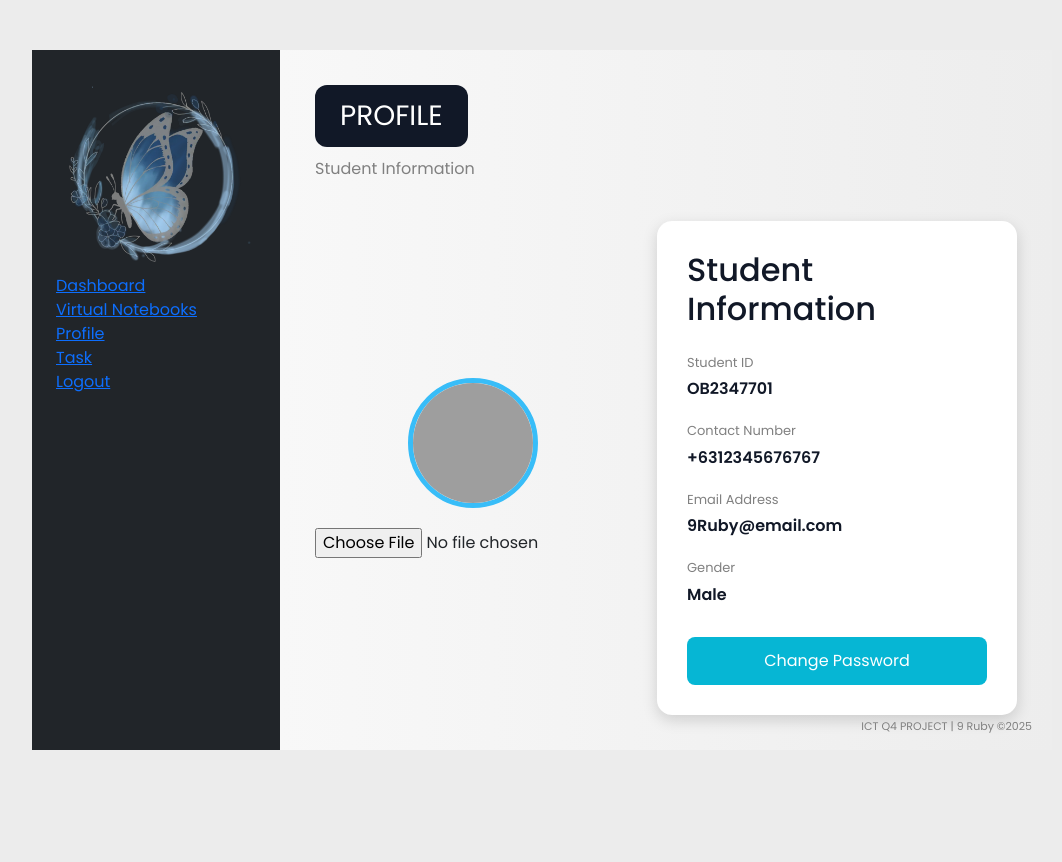
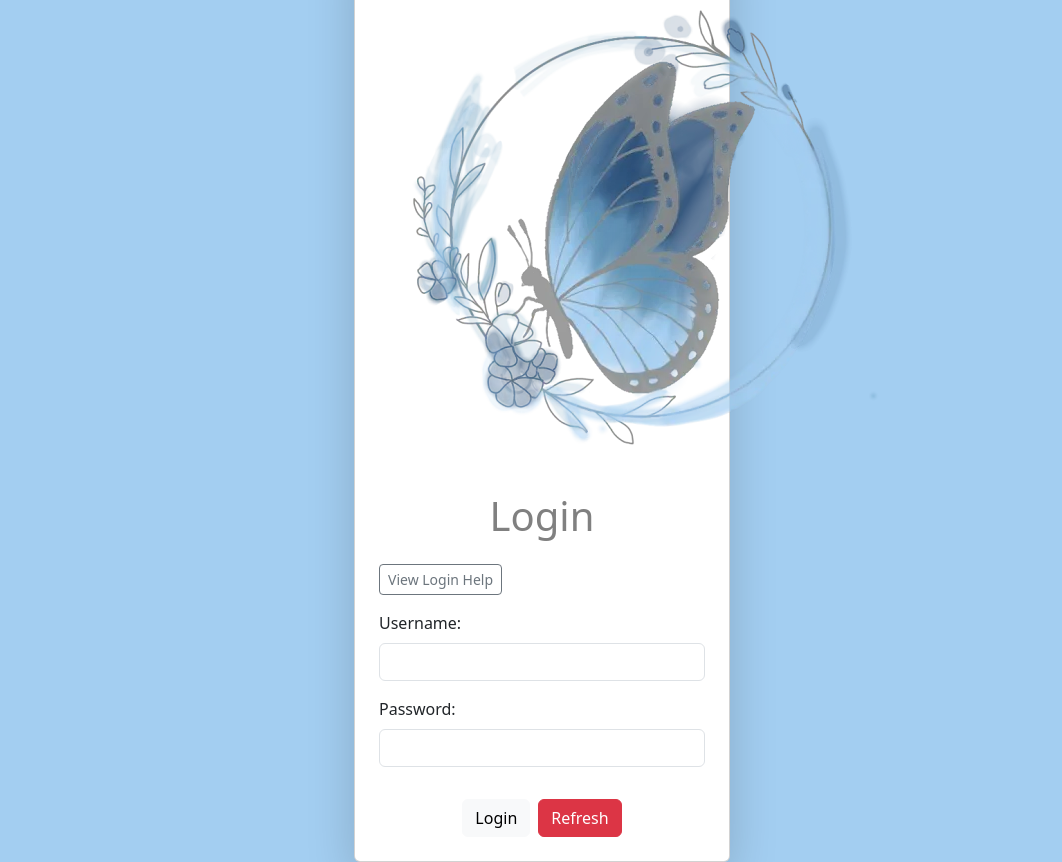
Before and after one commit to valdez-9ruby-ay2526/Q4-Project-Valdez, a plain HTML site: page index.html in a window 1280 px wide. Shown: the whole page, without its empty margins (98-1160 px from the left). Before the commit the page ends 800 px from the top, so only its background shows below. Drawn offline with nearby package versions, Linux system fonts and the light colour scheme; grey boxes are pictures that could not be loaded.

Commit message:
Add files via upload

```diff
--- a/index.html
+++ b/index.html
@@ -1,284 +1,46 @@
 <!DOCTYPE html>
 <html lang="en">
 <head>
-  <meta charset="UTF-8" />
-  <meta name="viewport" content="width=device-width, initial-scale=1.0"/>
-  <title>Profile</title>
-  <link href="https://cdn.jsdelivr.net/npm/bootstrap@5.3.8/dist/css/bootstrap.min.css" rel="stylesheet" integrity="sha384-sRIl4kxILFvY47J16cr9ZwB07vP4J8+LH7qKQnuqkuIAvNWLzeN8tE5YBujZqJLB" crossorigin="anonymous">
-    <script src="https://cdn.jsdelivr.net/npm/bootstrap@5.3.8/dist/js/bootstrap.bundle.min.js" integrity="sha384-FKyoEForCGlyvwx9Hj09JcYn3nv7wiPVlz7YYwJrWVcXK/BmnVDxM+D2scQbITxI" crossorigin="anonymous"></script>
-    <link rel="stylesheet" href="styles.css">
-    <script src="main.js"></script>
-  <link href="https://fonts.googleapis.com/css2?family=Poppins:wght@300;400;500;600;700&display=swap" rel="stylesheet">
+    <meta charset="UTF-8" />
+    <meta name="viewport" content="width=device-width, initial-scale=1.0"/>
+    <title>Q4 Project</title>
 
-  <style>
+    <link href="https://cdn.jsdelivr.net/npm/bootstrap@5.3.8/dist/css/bootstrap.min.css" rel="stylesheet" integrity="sha384-sRIl4kxILFvY47J16cr9ZwB07vP4J8+LH7qKQnuqkuIAvNWLzeN8tE5YBujZqJLB" crossorigin="anonymous" />
+    <script src="https://cdn.jsdelivr.net/npm/bootstrap@5.3.8/dist/js/bootstrap.bundle.min.js" integrity="sha384-HwwvtgBNo3bZJJLYd8oVXjrBZt8cqVSpeBNS5n7C8IVInixGAoxmnlMuBnhbgrkm" crossorigin="anonymous"></script>
 
-    *{
-      margin:0;
-      padding:0;
-      box-sizing:border-box;
-      font-family:'Poppins',sans-serif;
-    }
-
-    body{
-      background:#ececec;
-      display:flex;
-      justify-content:center;
-      align-items:center;
-      min-height:100vh;
-      padding:20px;
-    }
-
-    .container{
-      width:1100px;
-      height:620px;
-      background:#f5f5f5;
-      display:fit;
-      border-radius:10px;
-      overflow:hidden;
-      box-shadow:0 5px 20px rgba(0,0,0,0.2);
-    }
-
-    /* SIDEBAR */
-
-    .header{
-      width:220px;
-      background:#111827;
-      color:white;
-      padding:30px 20px;
-    }
-
-    .logo{
-      text-align:center;
-      margin-bottom:40px;
-    }
-
-    .logo img{
-      width:70px;
-    }
-
-    .menu{
-      list-style:none;
-    }
-
-    .menu li{
-      margin:20px 0;
-      cursor:pointer;
-      transition:.3s;
-    }
-
-    .menu li:hover{
-      color:#38bdf8;
-      padding-left:5px;
-    }
-
-    /* MAIN */
-
-    .main{
-      flex:1;
-      padding:35px;
-      position:relative;
-      background:linear-gradient(to right,#f8f8f8,#ededed);
-    }
-
-    .title{
-      background:#111827;
-      color:white;
-      display:inline-block;
-      padding:10px 25px;
-      border-radius:12px;
-      font-size:28px;
-      margin-bottom:10px;
-    }
-
-    .subtitle{
-      color:gray;
-      margin-bottom:40px;
-    }
-
-    .profile-wrapper{
-      display:flex;
-      justify-content:space-between;
-      align-items:center;
-    }
-
-    /* LEFT */
-
-    .profile-left{
-      width:45%;
-      text-align:center;
-    }
-
-    .avatar{
-      width:130px;
-      height:130px;
-      border-radius:50%;
-      border:5px solid #38bdf8;
-      object-fit:cover;
-      margin-bottom:20px;
-    }
-
-    /* CARD */
-
-    .info-card{
-      width:360px;
-      background:white;
-      padding:30px;
-      border-radius:15px;
-      box-shadow:0 5px 15px rgba(0,0,0,0.15);
-    }
-
-    .info-card h2{
-      margin-bottom:25px;
-      color:#111827;
-    }
-
-    .info{
-      margin-bottom:20px;
-    }
-
-    .label{
-      font-size:13px;
-      color:gray;
-    }
-
-    .value{
-      font-weight:600;
-      color:#111827;
-      margin-top:5px;
-    }
-
-    .btn{
-      width:100%;
-      padding:12px;
-      border:none;
-      border-radius:8px;
-      background:#06b6d4;
-      color:white;
-      cursor:pointer;
-      transition:.3s;
-      margin-top:10px;
-    }
-
-    .btn:hover{
-      background:#0891b2;
-    }
-
-    .footer{
-      position:absolute;
-      bottom:15px;
-      right:20px;
-      font-size:11px;
-      color:gray;
-    }
-
-    @media(max-width:900px){
-
-      .container{
-        flex-direction:column;
-        height:auto;
-      }
-
-      .sidebar{
-        width:100%;
-      }
-
-      .profile-wrapper{
-        flex-direction:column;
-        gap:30px;
-      }
-
-      .profile-left,
-      .info-card{
-        width:100%;
-      }
-</style>
-
+    <link rel="stylesheet" href="styles.css" />
 </head>
 <body>
- <div class="d-flex align-text-streched">
-    <!-- Header -->
- <div class="bg-dark text-white p-4">
-        <img src="1000027625.png" width="200px">
-        <ul class="nav flex-column">
-            <li>
-                <a href="dashboard.html">Dashboard</a>
-            </li>
-            <li>
-                <a href="">Virtual Notebooks</a>
-            </li>
-            <li>
-                <a href="index.html">Profile</a>
-            </li>
-            <li>
-                <a href="">Task</a>
-            </li>
-            <li>
-                <a href="">Logout</a>
-            </li>
-        </ul>
+    <div class="d-flex justify-content-center align-items-center" style="height: 100vh;">
+        <div class="container" style="max-width: 400px;">
+            <div class="card p-4 shadow-lg">
+                <!-- Logo space -->
+                <div class="text-center mb-3">
+                    <img src="logo.png" alt="Logo" class="logo-img" />
+                </div>
+                <!-- Login Form -->
+                <h1 class="text-center mb-4">Login</h1>
+                <details ontoggle="alert('TEST CREDENTIALS: \nUser: student067 \nPass: 67890')">
+                    <summary class="btn btn-sm btn-outline-secondary mb-3">View Login Help</summary>
+                </details>
+                <form>
+                    <div class="mb-3">
+                        <label for="username" class="form-label">Username:</label>
+                        <input type="text" id="usernameInput" name="username" class="form-control" />
+                    </div>
+                    <div class="mb-3">
+                        <label for="password" class="form-label">Password:</label>
+                        <input type="password" id="passwordInput" name="password" class="form-control" />
+                    </div>
+                </form>
+                <div class="d-flex justify-content-center gap-2 mt-3">
+                    <button type="button" class="btn btn-light" id="classifyBtn" onclick="loginUser()">Login</button>
+                    <button type="button" class="btn btn-danger" onclick="window.location.reload()">Refresh</button>
+                </div>
+            </div>
+        </div>
     </div>
 
-    <!-- Main -->
-
-    <div class="main">
-
-      <div class="title">PROFILE</div>
-      <div class="subtitle">Student Information</div>
-
-      <div class="profile-wrapper">
-
-        <!-- LEFT -->
-
-        <div class="profile-left">
-
-          <img class="avatar"
-          src="https://cdn-icons-png.flaticon.com/512/3135/3135715.png">
-
-          <br>
-
-          <input type="file">
-
-        </div>
-
-        <!-- Student Info -->
-
-        <div class="info-card">
-
-          <h2>Student Information</h2>
-
-          <div class="info">
-            <div class="label">Student ID</div>
-            <div class="value">OB2347701</div>
-          </div>
-
-          <div class="info">
-            <div class="label">Contact Number</div>
-            <div class="value">+6312345676767</div>
-          </div>
-
-          <div class="info">
-            <div class="label">Email Address</div>
-            <div class="value">9Ruby@email.com</div>
-          </div>
-
-          <div class="info">
-            <div class="label">Gender</div>
-            <div class="value">Male</div>
-          </div>
-
-          <button class="btn">Change Password</button>
-
-        </div>
-
-      </div>
-
-      <div class="footer">
-        ICT Q4 PROJECT | 9 Ruby ©2025
-      </div>
-
-    </div>
-
-  </div>
-
+    <script src="main.js"></script>
 </body>
 </html>
```
